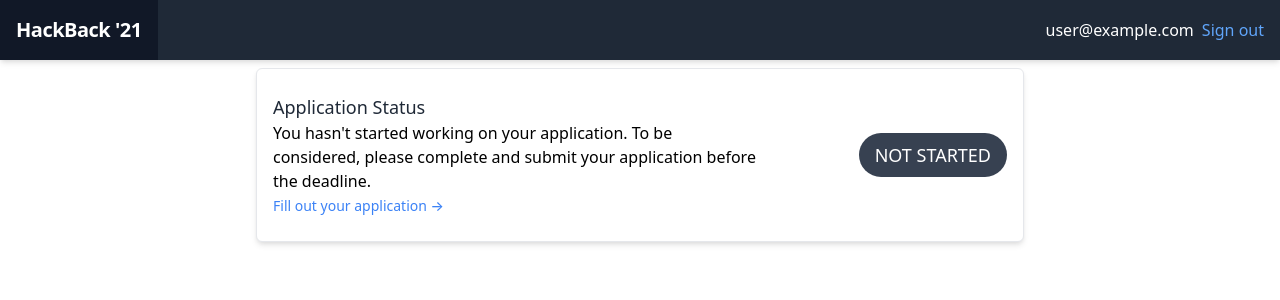
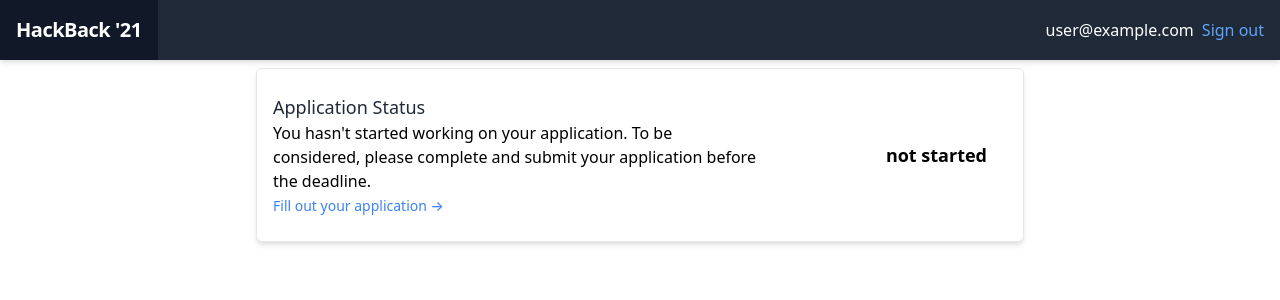
Before and after one commit to adityarathod/hackback, a Next.js app in the folder frontend/: page /home in a window 1280 px wide. Shown: the top 300 px of the page. Built offline with nearby package versions, Linux system fonts and the light colour scheme; no server answers; the database is empty; sample sign-in values are in the browser's storage.

Commit message:
Update logic around decision release; add disabled variant of checkbox

```diff
--- a/frontend/components/admin/container.tsx
+++ b/frontend/components/admin/container.tsx
@@ -1,11 +1,11 @@
-import { FC, useState } from 'react'
+import { FC, useMemo, useState } from 'react'
 import AppManager from './app-manager'
 import Nav from './nav'
 
 const AdminContainer: FC = () => {
   const [curTab, setCurTab] = useState(0)
-  const tabList = ['Manage Applications', 'View Stats']
-  const tabs = [<AppManager key='0' />, null]
+  const tabList = ['Manage Applications', 'Send Decision Emails']
+  const tabs = useMemo(() => [<AppManager key='0' />, null], [])
   return (
     <div>
       <Nav tabs={tabList} onTabChange={num => setCurTab(num)} curTab={curTab} />
--- a/frontend/components/application-status.tsx
+++ b/frontend/components/application-status.tsx
@@ -6,6 +6,8 @@ import config from '../hackback.config'
 import { useDispatch, useSelector } from 'react-redux'
 import { getApplication, selectApplicant } from '../store/slices/applicant'
 import firebase from '../services/firebase'
+import StatusChip from './status-chip'
+import { AppStatus } from '../types/application'
 
 const ApplicationStatus: FC = () => {
   const { status, loading } = useSelector(selectApplicant)
@@ -19,9 +21,15 @@ const ApplicationStatus: FC = () => {
   }, [status])
 
   const appsOpen = new Date() < config.applicationDeadline
+  const decisionAvailable = new Date() >= config.decisionRelease
+  const actualStatus: AppStatus = decisionAvailable
+    ? status
+    : status === 'accepted' || status === 'rejected' || status === 'waitlisted'
+    ? 'submitted'
+    : status
 
   let feedback: ReactNode
-  switch (status) {
+  switch (actualStatus) {
     case 'unverified':
       feedback = (
         <div className='max-w-md'>
@@ -82,7 +90,23 @@ const ApplicationStatus: FC = () => {
       )
       break
     default:
-      feedback = <div></div>
+      feedback = (
+        <div>
+          <p>
+            {!decisionAvailable && <span>Congrats, we&apos;ve receieved your application! </span>}
+            {decisionAvailable
+              ? 'Your decision is available to the right of this message.'
+              : "We'll be releasing decisions soon via email. You can also check here."}
+          </p>
+          {decisionAvailable && status === 'accepted' && (
+            <p>
+              <Link href='/rsvp'>
+                <a className='text-blue-500 font-medium text-sm'>Confirm your attendance &rarr;</a>
+              </Link>
+            </p>
+          )}
+        </div>
+      )
   }
   return (
     <div className='p-4 max-w-3xl mx-auto my-2 rounded-md bg-white shadow-md border border-gray-200'>
@@ -92,10 +116,8 @@ const ApplicationStatus: FC = () => {
           {feedback}
         </div>
         <div className='flex flex-row items-center justify-end'>
-          {status ? (
-            <span className='text-lg font-medium text-white uppercase py-2 px-4 bg-gray-700 rounded-full select-none'>
-              {status}
-            </span>
+          {actualStatus ? (
+            <StatusChip status={actualStatus} big />
           ) : (
             <img src='/assets/loading.svg' alt='' className='w-7' />
           )}
--- a/frontend/components/checkbox.tsx
+++ b/frontend/components/checkbox.tsx
@@ -5,11 +5,13 @@ interface CheckboxProps {
   onChange?: (e: any) => unknown
   className?: string
   checked?: boolean
+  disabled?: boolean
 }
 
 const Checkbox: FC<CheckboxProps> = (props: CheckboxProps) => {
   const [check, setCheck] = useState<boolean>(false)
   const onClick = e => {
+    if (props.disabled) return
     if (props.onChange) props.onChange(e)
     setCheck(!check)
   }
@@ -27,12 +29,14 @@ const Checkbox: FC<CheckboxProps> = (props: CheckboxProps) => {
         'items-center',
         'justify-center',
         'focus:outline-none',
-        'focus:ring-2',
+        !props.disabled && 'focus:ring-2',
         'ring-blue-300',
+        props.disabled ? 'cursor-not-allowed' : 'cursor-pointer',
         !check && 'shadow-inner',
         'bg-white',
         check && 'bg-blue-600',
         check && 'border-blue-600',
+        props.disabled && 'opacity-50',
         'text-white',
         props.className
       )}
--- a/frontend/components/status-chip.tsx
+++ b/frontend/components/status-chip.tsx
@@ -5,21 +5,28 @@ import { AppStatus } from '../types/application'
 
 interface StatusChipProps {
   status: AppStatus
+  big?: boolean
 }
 
-const StatusChip: FC<StatusChipProps> = ({ status }: StatusChipProps) => {
+const StatusChip: FC<StatusChipProps> = ({ status, big = false }: StatusChipProps) => {
   return (
     <span
       className={classNames(
-        'py-1',
-        'px-3',
+        big ? 'py-2' : 'py-1',
+        big ? 'px-5' : 'px-3',
         'rounded-full',
-        'text-sm',
+        big ? 'text-lg' : 'text-sm',
         'font-semibold',
-        status === 'incomplete' && 'bg-yellow-300',
-        status === 'incomplete' && 'text-yellow-900',
+        status === 'incomplete' && 'bg-gray-300',
+        status === 'incomplete' && 'text-gray-900',
         status === 'submitted' && 'bg-indigo-300',
-        status === 'submitted' && 'text-indigo-900'
+        status === 'submitted' && 'text-indigo-900',
+        status === 'accepted' && 'bg-green-300',
+        status === 'accepted' && 'text-green-900',
+        status === 'rejected' && 'bg-red-300',
+        status === 'rejected' && 'text-red-900',
+        status === 'waitlisted' && 'bg-yellow-300',
+        status === 'waitlisted' && 'text-yellow-900'
       )}>
       {status}
     </span>
--- a/frontend/hackback.config.ts
+++ b/frontend/hackback.config.ts
@@ -71,6 +71,7 @@ const config: HackBackConfig = {
   questionOrder,
   questions,
   applicationDeadline: new Date(2609734019 * 1000),
+  decisionRelease: new Date(1611010703 * 1000),
 }
 
 export default config
--- a/frontend/types/config-file.ts
+++ b/frontend/types/config-file.ts
@@ -5,4 +5,5 @@ export type HackBackConfig = {
   questionOrder: string[]
   questions: Record<string, ApplicationQuestion>
   applicationDeadline: Date
+  decisionRelease: Date
 }
```
